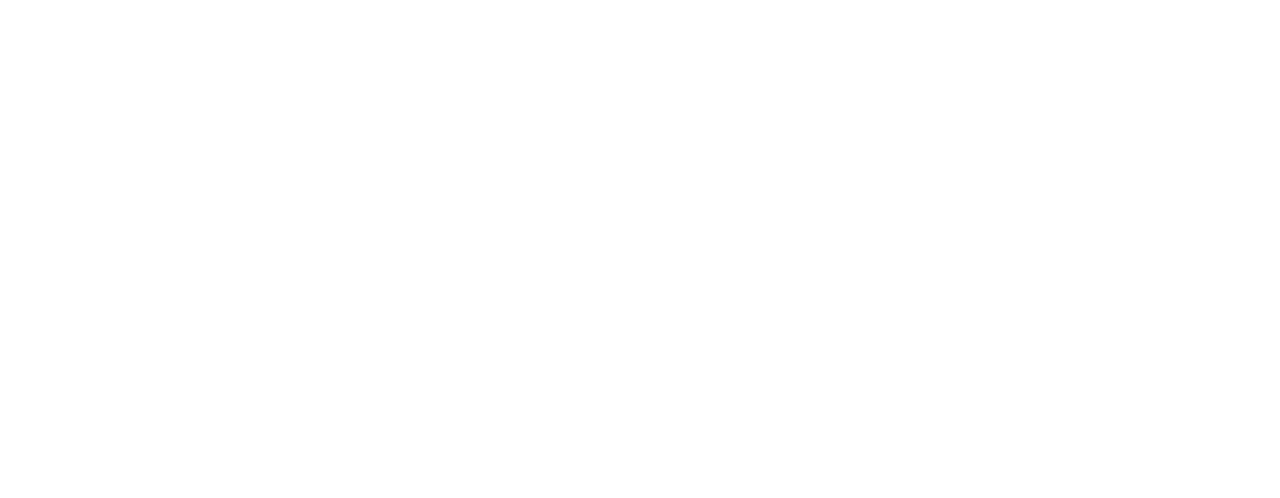
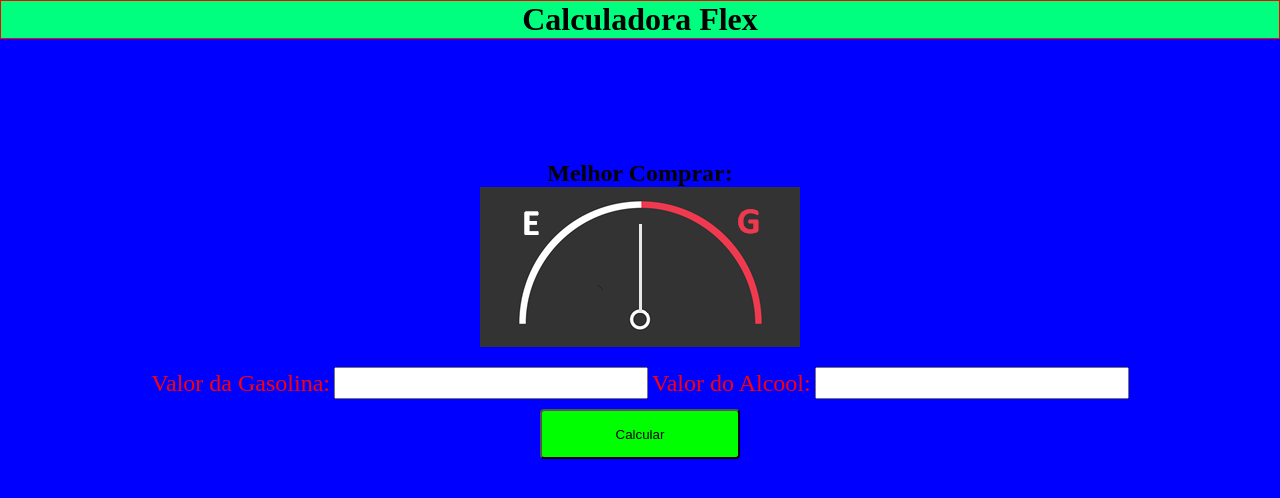
Before and after one commit to willamiranda/CalculadoraFlex, a plain HTML site: page index.html in a window 1280 px wide. Drawn offline with Linux system fonts and the light colour scheme.

Commit message:
projeto finalizado e aguardando correção do prof

```diff
--- a/index.html
+++ b/index.html
@@ -5,11 +5,27 @@
     <meta charset="UTF-8">
     <meta http-equiv="X-UA-Compatible" content="IE=edge">
     <meta name="viewport" content="width=device-width, initial-scale=1.0">
+
     <title>Calculadora Flex</title>
+    <link rel="stylesheet" href="style.css">
 </head>
 
 <body>
-
+    <header>
+        <h1>Calculadora Flex</h1>
+    </header>
+    <div id="centralizar">
+        <h2>Melhor Comprar: <span id="txtResposta"> </span></h2>
+        <div id="respostaimg" class="imagemDeFundo">
+        </div>
+        <span>Valor da Gasolina:</span>
+        <input type="number" id="valorGasolina" onkeyup="entradaValor()">
+        <span>Valor do Alcool:</span>
+        <input type="number" id="valorAlcool" onkeyup="entradaValor()">
+        <br>
+        <button id="btnCalcular" type="button" onclick="calcular()">Calcular</button>
+    </div>
+    <script src="script.js"></script>
 </body>
 
 </html>
--- a/script.js
+++ b/script.js
@@ -0,0 +1,22 @@
+ function entradaValor() {
+     var gasolina = parseFloat(document.getElementById('valorGasolina').value)
+     gasolina = parseFloat(gasolina)
+
+     var alcool = parseFloat(document.getElementById('valorAlcool').value)
+     alcool = parseFloat(alcool)
+     return alcool / gasolina
+
+ }
+
+ function calcular() {
+     var calc = entradaValor()
+     var imgFundo = document.getElementById('respostaimg')
+     var txtResultado = document.getElementById('txtResposta')
+     if (calc > 0.7) {
+         imgFundo.className = 'imagemDeFundo2'
+         txtResultado.innerText = 'Gasolina'
+     } else {
+         imgFundo.className = 'imagemDeFundo1'
+         txtResultado.innerText = 'Alcool'
+     }
+ }
--- a/style.css
+++ b/style.css
@@ -0,0 +1,63 @@
+    * {
+        margin: 0;
+        padding: 0;
+    }
+
+    body {
+        background: blue;
+        overflow: hidden;
+    }
+
+    header {
+        background-color: springgreen;
+        border: solid 1px red;
+        text-align: center;
+    }
+
+    #centralizar {
+        text-align: center;
+        position: absolute;
+        top: 20%;
+        width: 100%;
+    }
+
+    .imagemDeFundo {
+        height: 160px;
+        background: blue url(img/imagem1.png) no-repeat center;
+    }
+
+    span,
+    input {
+        margin-top: 20px;
+        color: red;
+        font-size: 24px;
+        align-items: center;
+        text-align: center;
+    }
+
+    #btnCalcular {
+        padding: 10px;
+        width: 200px;
+        height: 50px;
+        display: inline-block;
+        margin: 10px;
+        cursor: pointer;
+        border-radius: 4px;
+        background: #00FF00;
+        transition: all 0.2s;
+    }
+
+    #btnCalcular:hover {
+        background: black;
+        color: white;
+    }
+
+    .imagemDeFundo1 {
+        height: 160px;
+        background: blue url(img/imagem2.png) no-repeat center;
+    }
+
+    .imagemDeFundo2 {
+        height: 160px;
+        background: blue url(img/imagem3.png) no-repeat center;
+    }
```
